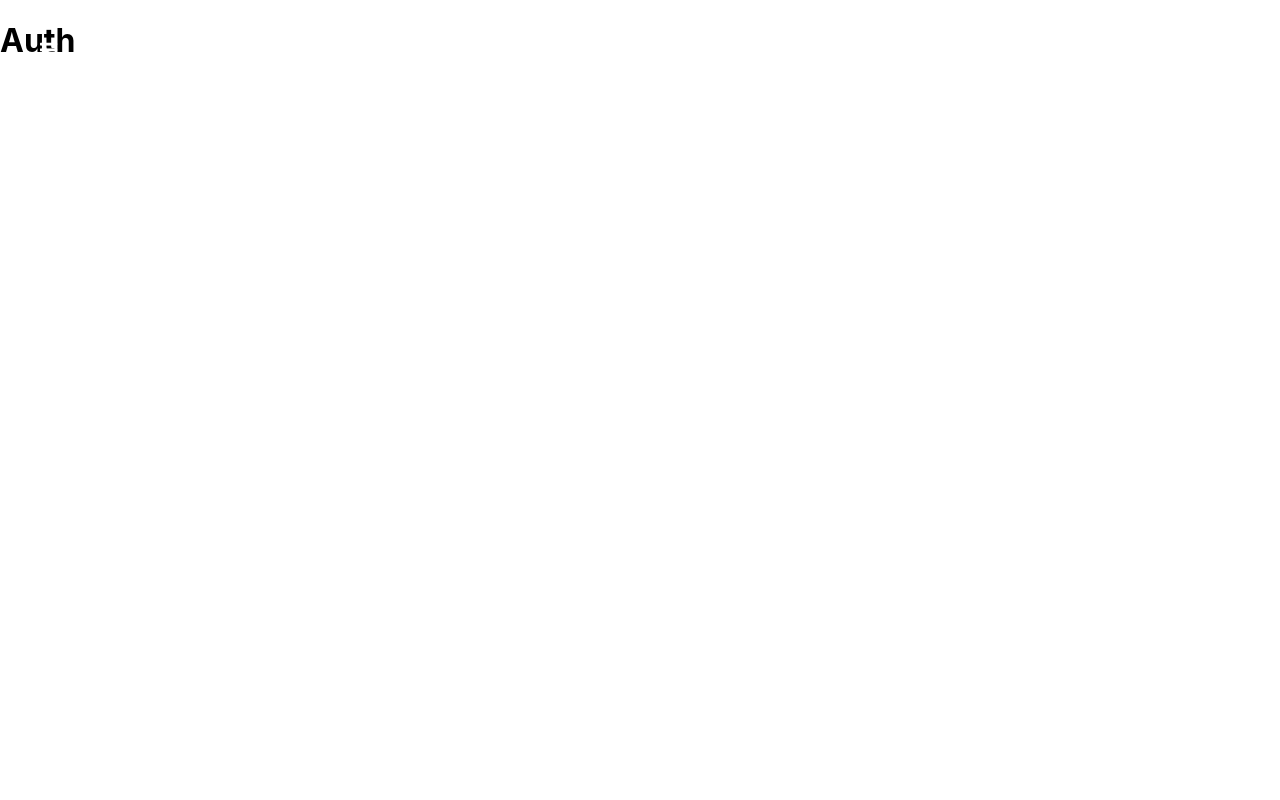
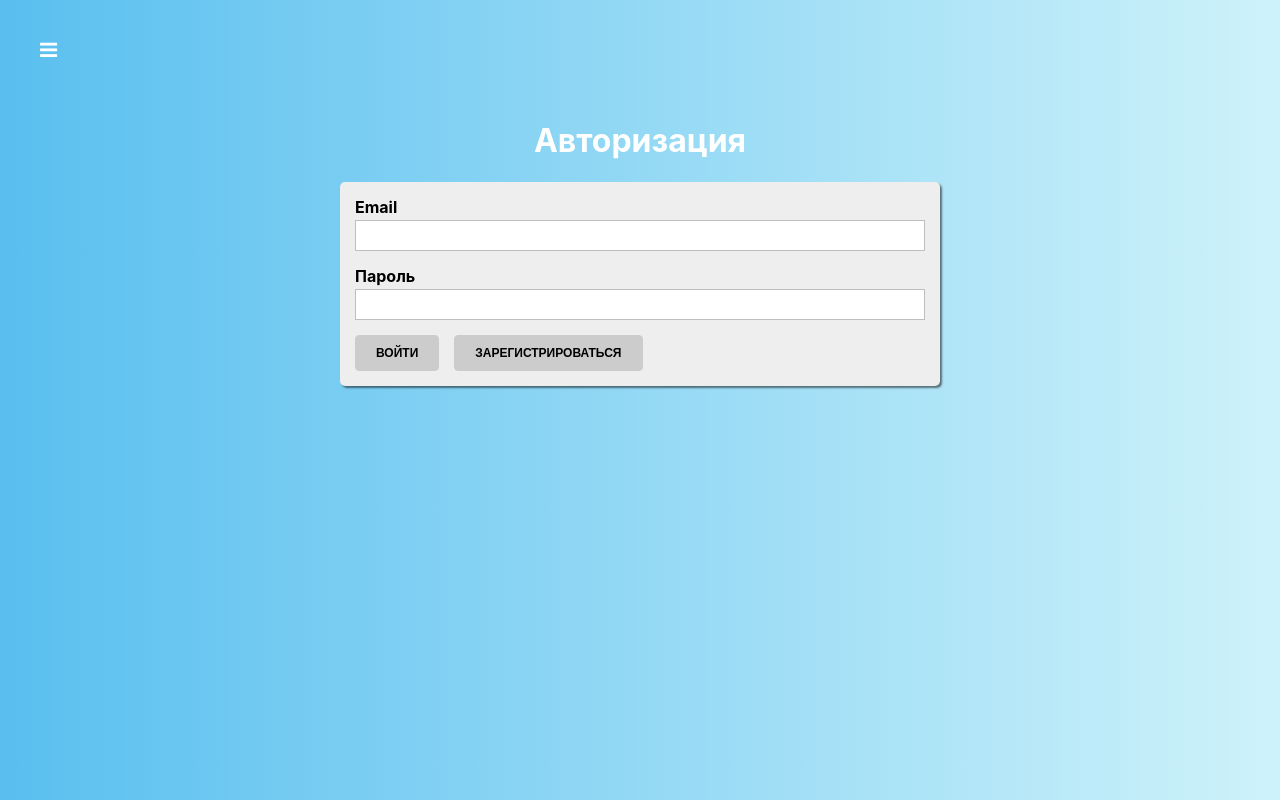
Before and after one commit to sk8beemo/react-quiz, a React (Create React App) app: page /auth in a window 1280 px wide. Built offline with nearby package versions, Linux system fonts and the light colour scheme.

Commit message:
Add User Authorization

```diff
--- a/package.json
+++ b/package.json
@@ -6,6 +6,7 @@
     "@testing-library/jest-dom": "^4.2.4",
     "@testing-library/react": "^9.3.2",
     "@testing-library/user-event": "^7.1.2",
+    "is_js": "^0.9.0",
     "react": "^16.13.1",
     "react-dom": "^16.13.1",
     "react-router-dom": "^5.2.0",
--- /dev/null
+++ b/src/components/UI/Input/Input.js
@@ -0,0 +1,36 @@
+import React from 'react'
+import classes from './Input.module.css'
+
+function isInvalid({valid, touched, shouldValidate}) {
+    return !valid && shouldValidate && touched
+}
+
+const Input = props => {
+    const inputType = props.type || 'text'
+    const cls = [classes.Input]
+    const htmlFor = `${inputType}-${Math.random()}`
+
+    if (isInvalid(props)) {
+        cls.push(classes.invalid)
+    }
+
+    return(
+        <div className={cls.join(' ')}>
+            <label htmlFor={htmlFor}>{props.label}</label>
+            <input
+                type={props.type}
+                id={htmlFor}
+                value={props.value}
+                onChange={props.onChange}
+            />
+
+            {
+                isInvalid(props)
+                    ? <span>{props.errorMessage || 'Введите верное значение'}</span> : null
+            }
+
+        </div>
+    )
+}
+
+export default Input
--- /dev/null
+++ b/src/components/UI/Input/Input.module.css
@@ -0,0 +1,31 @@
+.Input {
+    margin-bottom: 15px;
+}
+
+.Input label {
+    margin-bottom: 3px;
+    padding: 0;
+    display: block;
+    font-weight: bold;
+}
+
+.Input input {
+    display: block;
+    box-sizing: border-box;
+    border: 1px solid #bebebe;
+    padding: 7px;
+    margin: 0 0 5px;
+    width: 100%;
+    outline: none;
+    transition: all 300ms ease-in-out;
+}
+
+.Input span {
+    color: #f01f30;
+    font-size: 12px;
+    font-weight: bold;
+}
+
+.Input.invalid label {
+    color: #f01f30;
+}
--- a/src/containers/Auth/Auth.js
+++ b/src/containers/Auth/Auth.js
@@ -1,10 +1,133 @@
 import React from 'react'
+import classes from './Auth.module.css'
+import Button from '../../components/UI/Button/Button'
+import Input from "../../components/UI/Input/Input";
+import is from 'is_js'
 
 export default class Auth extends React.Component {
+
+    state = {
+      isFormValid: false,
+      formControls: {
+          email: {
+              value: '',
+              type: 'email',
+              label: 'Email',
+              errorMesage: 'Введите валидный email',
+              valid: false,
+              touched: false,
+              validation: {
+                  required: true,
+                  email: true
+              }
+          },
+          password: {
+              value: '',
+              type: 'password',
+              label: 'Пароль',
+              errorMesage: 'Неверный пароль',
+              valid: false,
+              touched: false,
+              validation: {
+                  required: true,
+                  minLength: 6
+              }
+          }
+      }
+    }
+
+    loginHandler = () => {
+    }
+
+    registerHandler = () => {
+    }
+
+    submitHandler = () => {
+    }
+
+    validateControl(value, validation) {
+        if (!validation) {
+            return true
+        }
+
+        let isValid = true
+
+        if (validation.required) {
+            isValid = value.trim() !== '' && isValid
+        }
+        if (validation.email) {
+            isValid = is.email(value) && isValid
+        }
+        if (validation.minLength) {
+            isValid = value.length >= validation.minLength && isValid
+        }
+        return isValid
+    }
+
+    onChangeHandler = (event, controlName) => {
+        const formControls = { ...this.state.formControls }
+        const control = { ...formControls[controlName] }
+
+        control.value = event.target.value
+        control.touched = true
+        control.valid = this.validateControl(control.value, control.validation)
+
+        formControls[controlName] = control
+
+        let isFormValid = true
+
+        Object.keys(formControls).forEach(name => {
+            isFormValid = formControls[name].valid && isFormValid
+        })
+
+        this.setState({
+            formControls, isFormValid
+        })
+    }
+
+    renderInputs() {
+        return Object.keys(this.state.formControls).map((controlName, index) => {
+            const control = this.state.formControls[controlName]
+            console.log(control)
+            return (
+                <Input
+                    key={controlName + index}
+                    type={control.type}
+                    value={control.value}
+                    valid={control.valid}
+                    touched={control.touched}
+                    label={control.label}
+                    shouldValidate={!!control.validation}
+                    errorMessage={control.errorMessage}
+                    onChange={event => this.onChangeHandler(event, controlName)}
+                />
+            )
+        })
+    }
+
     render() {
         return (
-            <div>
-                <h1>Auth</h1>
+            <div className={classes.Auth}>
+                <div>
+                    <h1>Авторизация</h1>
+
+                    <form onSubmit={this.submitHandler} className={classes.AuthForm}>
+
+                        {this.renderInputs()}
+
+                        <Button
+                            type="success"
+                            onclick={this.loginHandler}
+                            disabled={!this.state.isFormValid}
+                        >
+                            Войти</Button>
+                        <Button
+                            type="primary"
+                            onclick={this.registerHandler}
+                            disabled={!this.state.isFormValid}
+                        >Зарегистрироваться</Button>
+                    </form>
+                </div>
             </div>
         )
     }
--- /dev/null
+++ b/src/containers/Auth/Auth.module.css
@@ -0,0 +1,26 @@
+.Auth {
+    display: flex;
+    justify-content: center;
+    padding-top: 100px;
+    flex-grow: 1;
+    width: 100%;
+    background: linear-gradient(270deg, #cef2fa 0%, #59bfef 100%);
+}
+
+.Auth div {
+    width: 100%;
+    max-width: 600px;
+    padding: 0;
+}
+
+.Auth h1 {
+    color: #fff;
+    text-align: center;
+}
+
+.AuthForm {
+    background: #eee;
+    box-shadow: 2px 2px 2px rgba(0,0,0, .5);
+    padding: 15px;
+    border-radius: 5px;
+}
```
Also changed, not shown: 1 other file (tests, documents, lock files or other folders).
